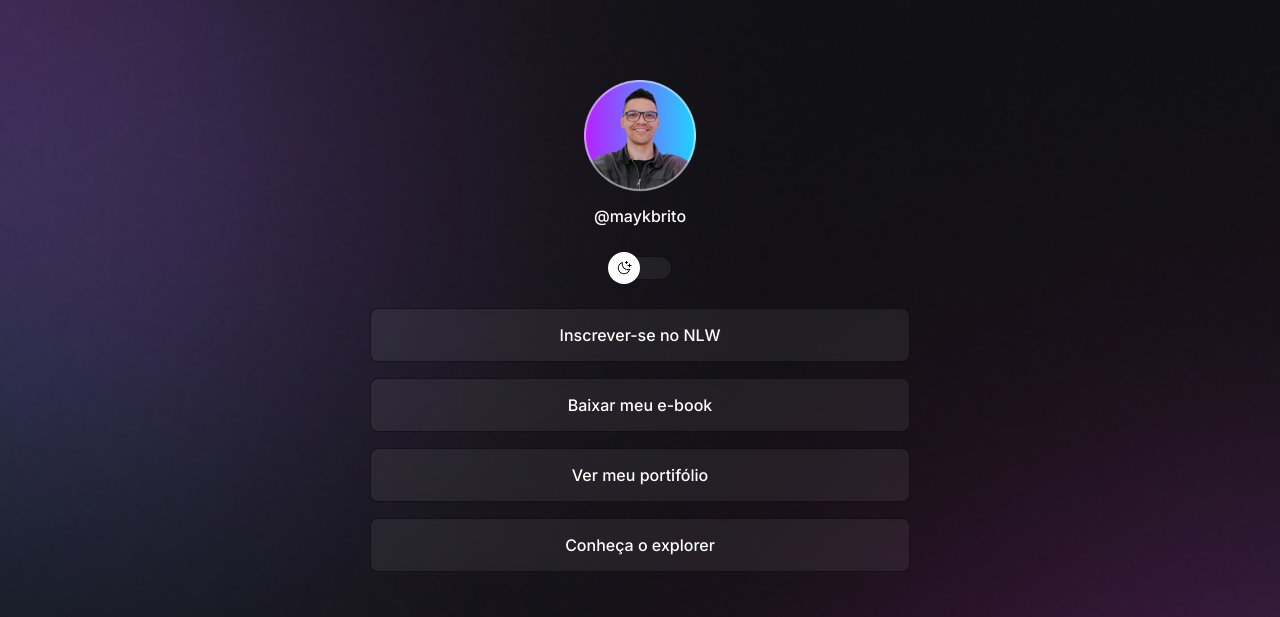
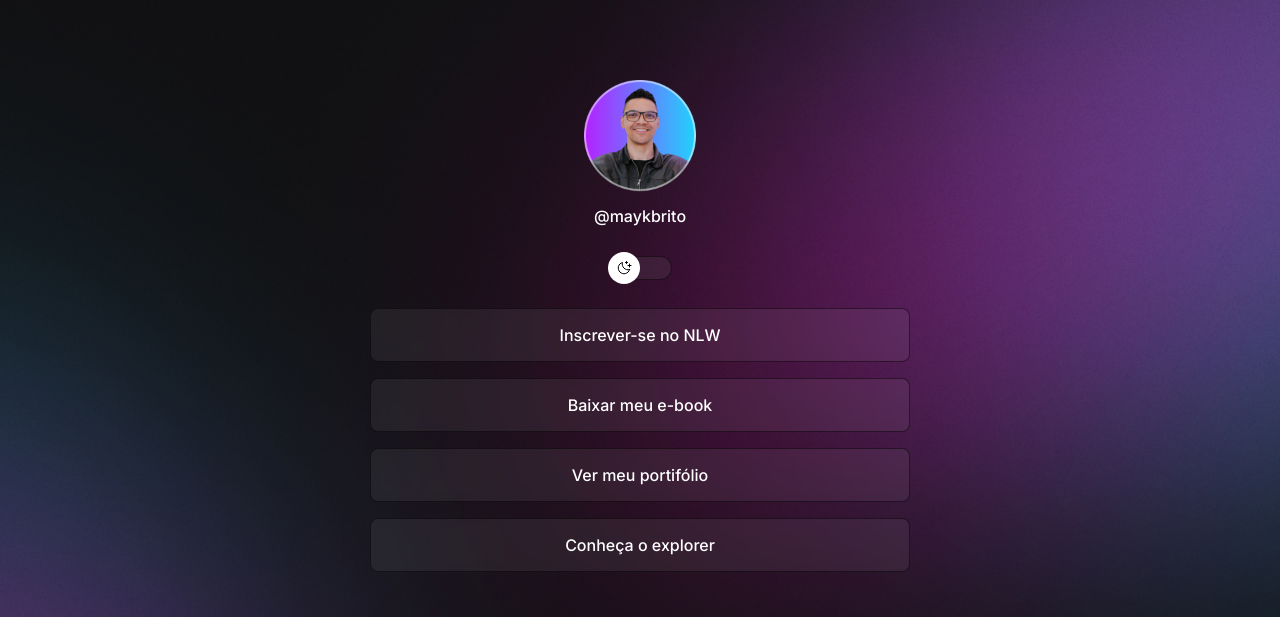
Before and after one commit to wilanymelo/Projeto-1, a plain HTML site: page index.html in a window 1280 px wide. Shown: the top 617 px of the page. Drawn offline with nearby package versions, Linux system fonts and the light colour scheme.

Commit message:
change background based on media queries

```diff
--- a/style.css
+++ b/style.css
@@ -28,6 +28,7 @@
 
 body {
   background: var(--bg-url) no-repeat top center/cover;
+  height: 100vh;
 }
 
 body * {
@@ -154,3 +155,12 @@ footer {
   text-align: center;
   font-size: 14px;
 }
+
+@media (min-width: 700px){
+  :root{
+   --bg-url: url(./assets/bg-desktop.jpg);
+  }
+  .ligth{
+    --bg-url: url(./assets/bg-desktop-ligth.jpg);
+  }
+}
```
Also changed, not shown: assets/bg-desktop-light.jpg (added), assets/bg-desktop.jpg (added).
